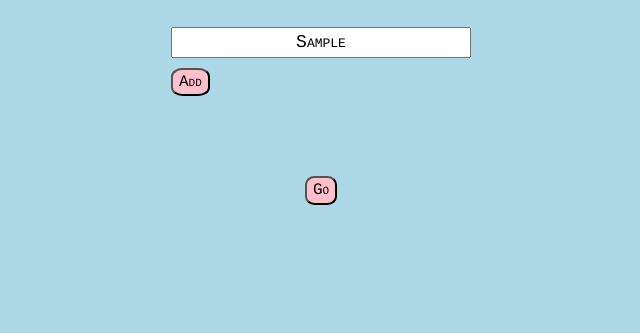
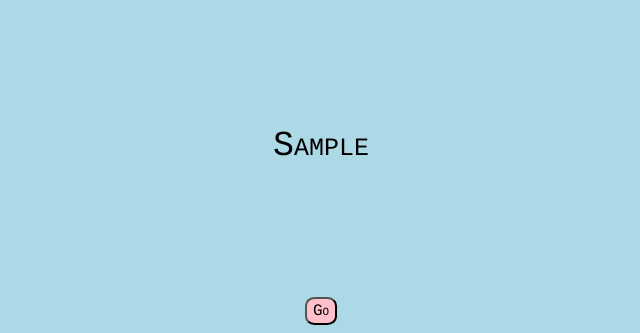
Before and after one commit to Shereenoberg/makemychoice, a plain HTML site: page index.html in a window 1280 px wide. Both pictures are taken after typing "Sample" into the empty fields and a click on the button "Go". Shown: the part 486-819 px from the top of the page, without its empty margins (319-959 px from the left). Drawn offline with nearby package versions, Linux system fonts and the light colour scheme.

Commit message:
random winner

```diff
--- a/index.html
+++ b/index.html
@@ -16,7 +16,8 @@
       <button class="addoption">Add</button>
     </div>
     <div class="resultSection"></div>
-    <button>Go</button>
+    <button class="submit">Go</button>
+
     <script src="https://code.jquery.com/jquery-3.2.1.min.js"></script>
     <script>
       $(function() {
@@ -25,8 +26,20 @@
         var add_option = function() {
           $('.inputs').append('<input></input>')
         }
+        $('.addoption').click(add_option)
 
-        $('.addoption').click(add_option)
+        var options = []
+        var submit = function() {
+          $('.inputSection').hide()
+          $('.resultSection').css('display', 'flex')
+          $('input').each(function() {
+            options.push($(this).val())
+          })
+          var winner = options[Math.floor(Math.random() * options.length)]
+          console.log(winner)
+          $('.resultSection').text(winner)
+        }
+        $('.submit').click(submit)
       })
     </script>
   </body>
--- a/main.css
+++ b/main.css
@@ -22,6 +22,7 @@ h1 {
   margin: 20px 0px 80px 0px;
   width: 300px;
 }
+
 .inputs {
   width: inherit;
   display: flex;
@@ -55,3 +56,13 @@ font: normal small-caps normal 16px/1.4 Courier
 body {
     background-color: lightblue;
 }
+
+.resultSection {
+  height: 300px;
+  display: flex;
+  justify-content: center;
+  align-items: center;
+  font-size: 35px;
+  color: black;
+  font-family: Courier
+}
```
